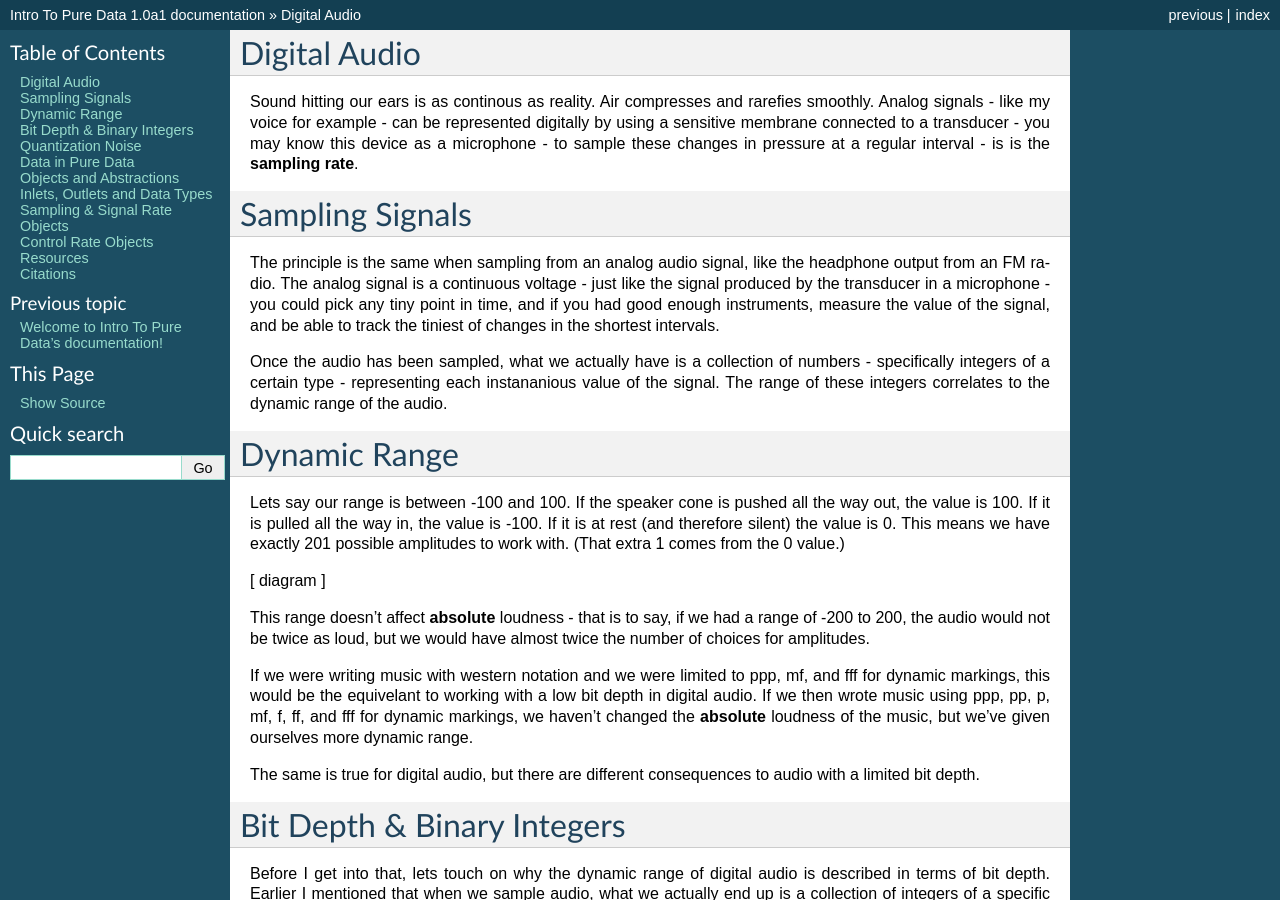
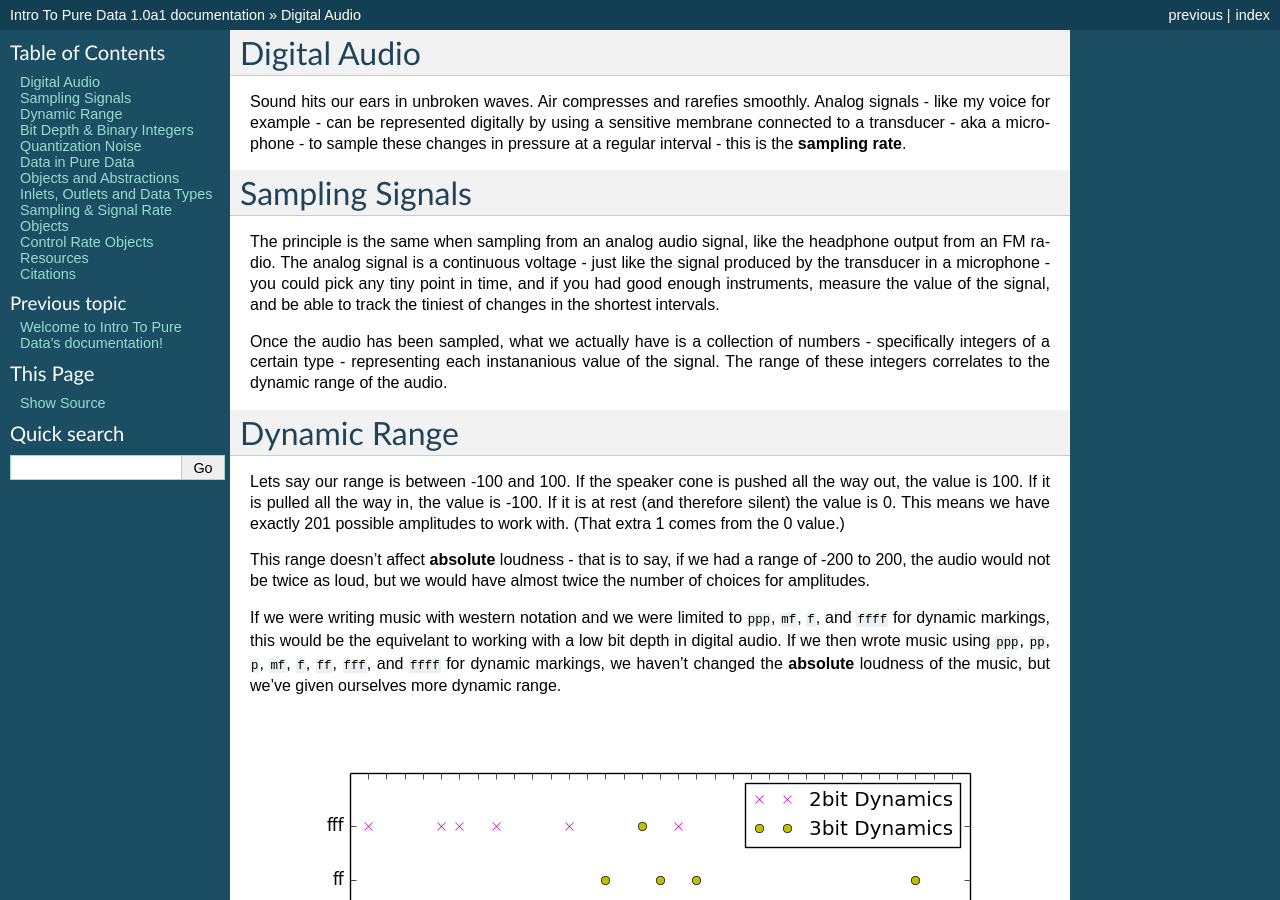
Before and after one commit to hecanjog/pdintro, a Sphinx documentation site: the page built from source/first.rst, in a window 1280 px wide and 900 px high. Built offline with Sphinx 7.4.7, drawn with Linux system fonts in a browser that asks for light colours; formulas are drawn with MathJax 3.

Commit message:
add dynamics diagram

```diff
--- /dev/null
+++ b/source/dynamics.py
@@ -0,0 +1,33 @@
+from pippi import dsp
+from matplotlib import pyplot as pp
+
+x = range(32)
+
+d3 = [ dsp.randchoose([1,4,5,8]) for p in x ]
+
+d7 = [ dsp.randint(1, 8) for p in x ]
+
+pp.plot(x, d3,
+    marker='x',
+    linestyle=' ',
+    color='m',
+    label='2bit Dynamics'
+)
+
+pp.plot(x, d7,
+    marker='o',
+    linestyle=' ',
+    color='y',
+    label='3bit Dynamics'
+)
+
+pp.xlabel('Time')
+pp.ylabel('Loudness')
+#pp.grid(True)
+pp.ylim(0, 9)
+pp.yticks(range(9), ['', 'ppp', 'pp', 'p', 'mp', 'mf', 'f', 'ff', 'fff', 'ffff', ''])
+pp.xlim(-1,32)
+pp.xticks(range(34), [ '' for t in range(34) ])
+pp.legend()
+pp.savefig("dynamics.png")
+#pp.show()
--- a/source/first.rst
+++ b/source/first.rst
@@ -1,10 +1,10 @@
 Digital Audio
 =============
 
-Sound hitting our ears is as continous as reality. Air compresses and rarefies smoothly.
+Sound hits our ears in unbroken waves. Air compresses and rarefies smoothly.
 Analog signals - like my voice for example - can be represented digitally by using a
-sensitive membrane connected to a transducer - you may know this device as a microphone -
-to sample these changes in pressure at a regular interval - is is the **sampling rate**.
+sensitive membrane connected to a transducer - aka a microphone - to sample these changes
+in pressure at a regular interval - this is the **sampling rate**.
 
 Sampling Signals
 ================
@@ -27,16 +27,18 @@ the value is 100. If it is pulled all the way in, the value is -100. If it is at
 therefore silent) the value is 0. This means we have exactly 201 possible amplitudes to work
 with. (That extra 1 comes from the 0 value.)
 
-[ diagram ]
-
 This range doesn't affect **absolute** loudness - that is to say, if we had a range of -200 to
 200, the audio would not be twice as loud, but we would have almost twice the number of choices
 for amplitudes.
 
-If we were writing music with western notation and we were limited to ppp, mf, and fff for
-dynamic markings, this would be the equivelant to working with a low bit depth in digital audio.
-If we then wrote music using ppp, pp, p, mf, f, ff, and fff for dynamic markings, we haven't changed
-the **absolute** loudness of the music, but we've given ourselves more dynamic range.
+If we were writing music with western notation and we were limited to ``ppp``, ``mf``, ``f``, and ``ffff``
+for dynamic markings, this would be the equivelant to working with a low bit depth in digital audio.
+If we then wrote music using ``ppp``, ``pp``, ``p``, ``mf``, ``f``, ``ff``, ``fff``, and ``ffff`` for dynamic
+markings, we haven't changed the **absolute** loudness of the music, but we've given ourselves more
+dynamic range.
+
+.. image:: dynamics.png
+   :align: center
 
 The same is true for digital audio, but there are different consequences to audio with a limited bit depth.
 
```
Also changed, not shown: source/dynamics.png (added).
